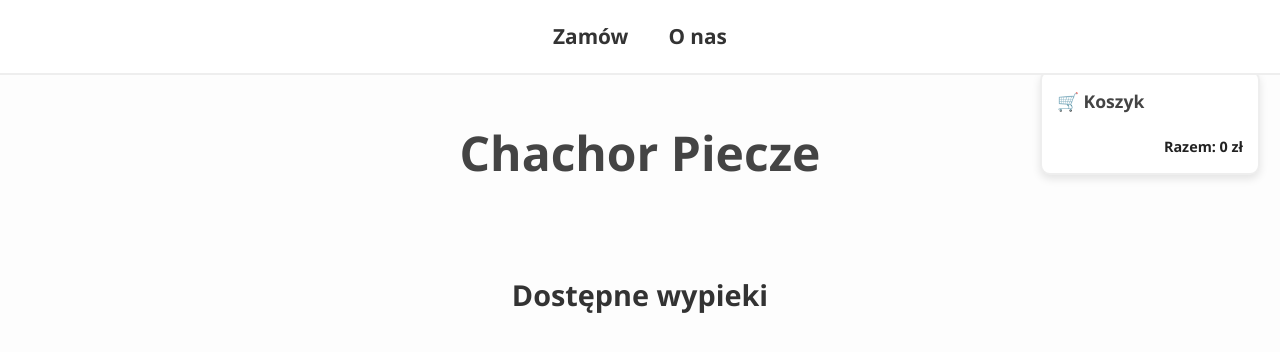
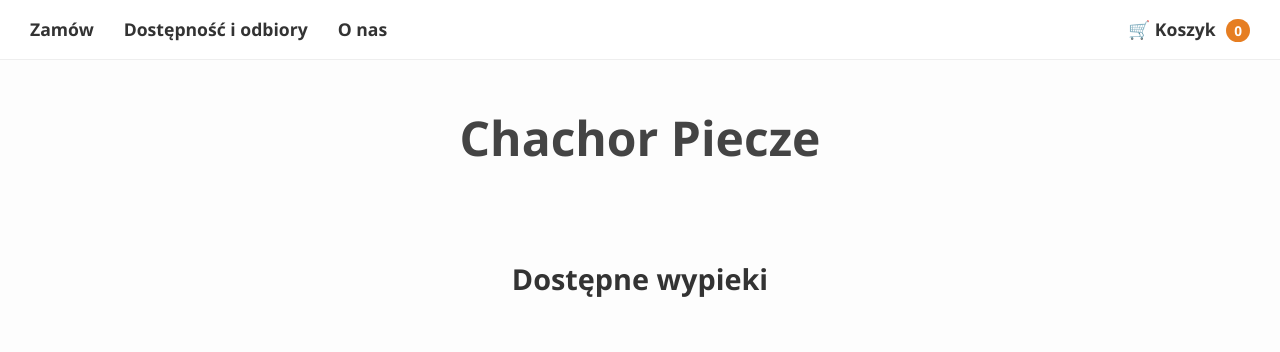
Before and after one commit to zachorek/idusglodnam, a website: page public/index.html in a window 1280 px wide. Drawn offline with Linux system fonts and the light colour scheme; no server answers.

Commit message:
cart in the right corner, accessibility added, cart doesn't show added products

```diff
--- a/public/index.html
+++ b/public/index.html
@@ -10,15 +10,19 @@
   <nav class="navbar">
     <ul class="nav-links">
       <li><a href="/index">Zamów</a></li>
+      <li><a href="/accessibility">Dostępność i odbiory</a></li>
       <li><a href="/about">O nas</a></li>
     </ul>
+    <a href="/cart" class="cart">
+      🛒 Koszyk <span id="cartCount">0</span>
+    </a>
   </nav>
 
-  <div class="cart" id="cart">
+  <!-- <div class="cart" id="cart">
     <h3>🛒 Koszyk</h3>
     <ul id="cartItems"></ul>
     <p id="cartTotal"><strong>Razem: 0 zł</strong></p>
-  </div>
+  </div> -->
 
   <header class="hero">
     <h1>Chachor Piecze</h1>
--- a/public/script.js
+++ b/public/script.js
@@ -33,14 +33,23 @@ function addToCart(id, price, name) {
 function renderCart() {
   cartItems.innerHTML = "";
   let total = 0;
+
   cart.forEach(item => {
     const li = document.createElement("li");
     li.textContent = `${item.name} - ${item.price} zł`;
     cartItems.appendChild(li);
     total += item.price;
   });
+
   cartTotal.innerHTML = `<strong>Razem: ${total} zł</strong>`;
+
+  // 🔹 aktualizacja licznika w pasku
+  const cartCount = document.getElementById("cartCount");
+  if (cartCount) {
+    cartCount.textContent = cart.length;
+  }
 }
+
 
 // Pobierz produkty po załadowaniu strony
 window.addEventListener('DOMContentLoaded', fetchProducts);
--- a/public/style.css
+++ b/public/style.css
@@ -14,27 +14,34 @@ body {
 }
 
 /* Pasek nawigacji */
-.navbar {
-  padding: 20px;
+
+ .navbar {
+  display: flex;
+  justify-content: space-between; /* linki po lewej, koszyk po prawej */
+  align-items: center;            /* wyrównanie w pionie */
+  padding: 15px 30px;
   background-color: #fff;
-  border-bottom: 2px solid #eee;
+  border-bottom: 1px solid #eee;
   position: sticky;
   top: 0;
   z-index: 1000;
 }
 
+
 .nav-links {
   list-style: none;
   display: flex;
-  justify-content: center;
-  gap: 40px;
+  gap: 30px;
+  margin: 0;
+  padding: 0;
 }
+
 
 .nav-links a {
   text-decoration: none;
   color: #333;
   font-weight: 600;
-  font-size: 1.3rem;
+  font-size: 1.1rem;
   transition: color 0.3s;
 }
 
@@ -117,45 +124,28 @@ body {
 
 /* Koszyk */
 .cart {
-  position: fixed;
-  top: 70px; /* trochę pod paskiem */
-  right: 20px;
-  width: 220px;
-  background-color: #fff;
-  border: 2px solid #eee;
-  border-radius: 10px;
-  box-shadow: 0 4px 8px rgba(0,0,0,0.1);
-  padding: 15px;
-  font-size: 0.9rem;
-  z-index: 900;
-  text-align: left;
+  margin-left: auto;       /* wypycha koszyk maksymalnie w prawo */
+  font-size: 1.1rem;
+  font-weight: 600;
+  color: #333;
+  text-decoration: none;
+  transition: color 0.3s;
 }
 
-.cart h3 {
-  margin-bottom: 10px;
-  font-size: 1.1rem;
-  color: #444;
+.cart:hover {
+  color: #e67e22;
 }
 
-.cart ul {
-  list-style: none;
-  max-height: 200px;
-  overflow-y: auto;
-  padding: 0;
+/* Licznik */
+#cartCount {
+  background: #e67e22;
+  color: #fff;
+  font-size: 0.85rem;
+  padding: 2px 8px;
+  border-radius: 12px;
+  margin-left: 6px;
 }
 
-.cart li {
-  margin-bottom: 5px;
-  border-bottom: 1px solid #eee;
-  padding-bottom: 5px;
-}
-
-#cartTotal {
-  margin-top: 10px;
-  font-weight: bold;
-  color: #222;
-  text-align: right;
-}
 
 /* Sekcja o nas */
 .about-section {
```
Also changed, not shown: public/about.html (+1 -0 lines), public/accessibility.html (added, +10 -0 lines), public/cart.html (added, +10 -0 lines), public/host.html (+1 -0 lines).
